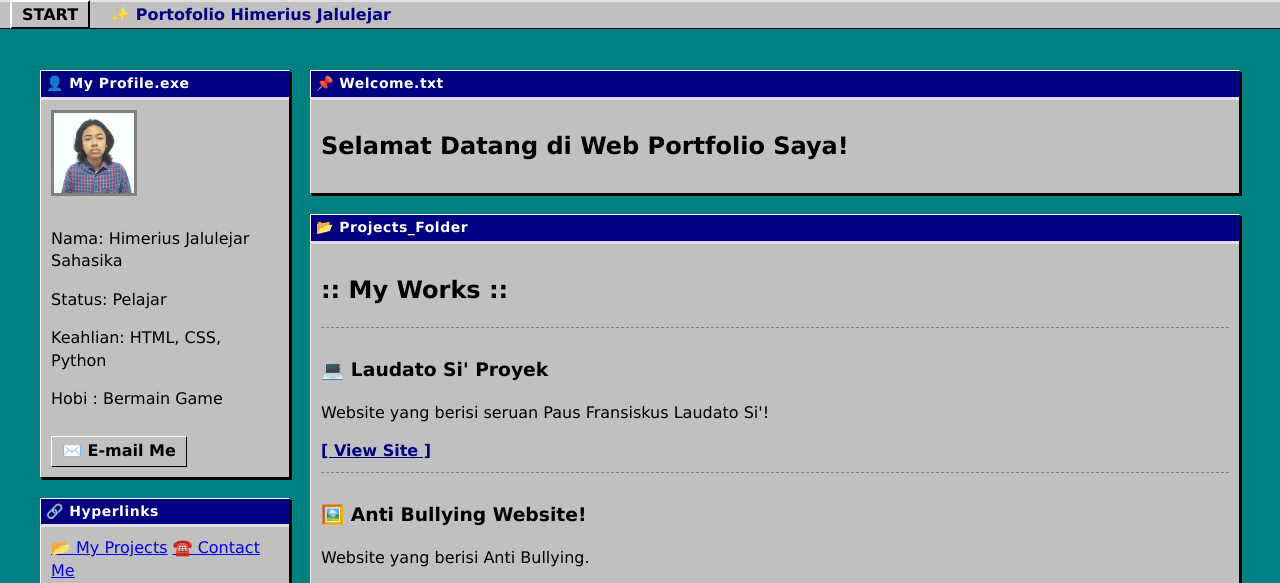
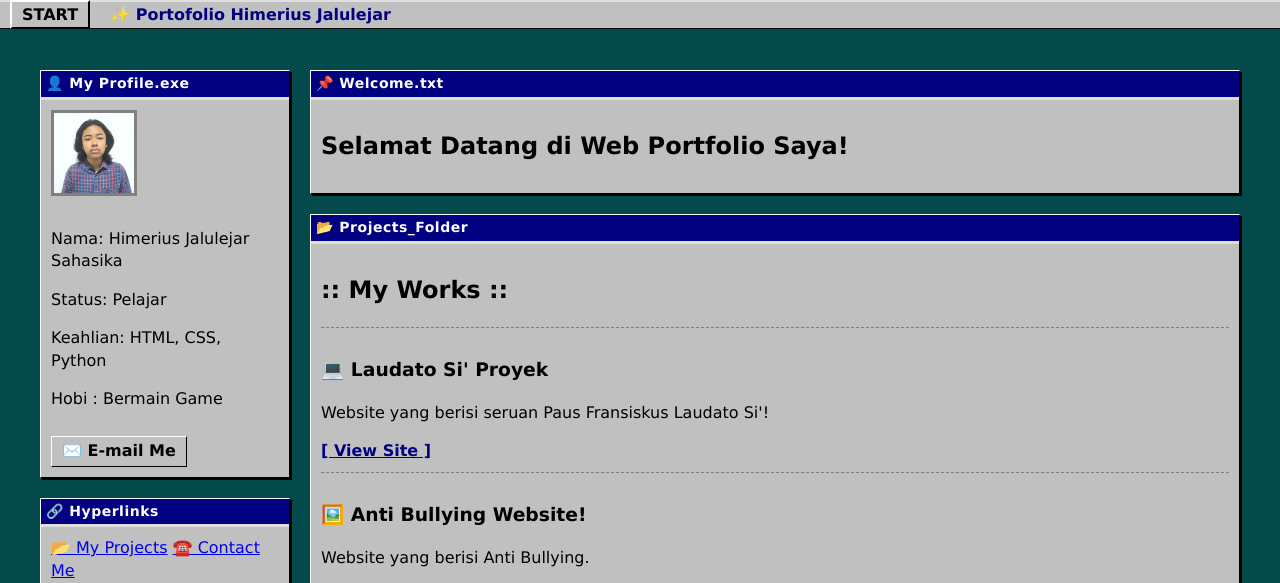
Before and after one commit to Lejar1/proyekIT.github.io, a plain HTML site: page index.html in a window 1280 px wide. Shown: the top 583 px of the page. Drawn offline with Linux system fonts and the light colour scheme.

Commit message:
style.css

```diff
--- a/style.css
+++ b/style.css
@@ -5,7 +5,7 @@
     --win95-light-grey: #dfdfdf;
     --win95-blue: #000080; /* Judul Bar */
     --win95-text: #000;
-    --win95-green: #008080; /* Latar Belakang Desktop */
+    --win95-green: #054a4a; /* Latar Belakang Desktop */
 }
 
 /* Reset dan Font Klasik */
```
